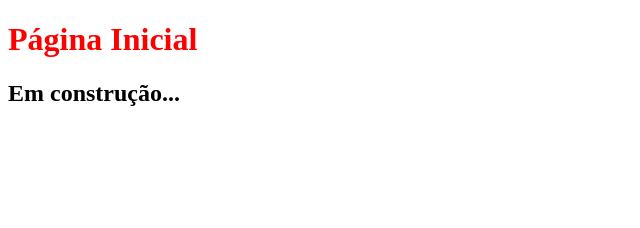
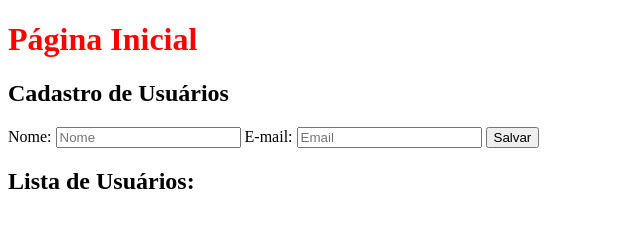
Before and after one commit to ranyelsonneres/GPE02M30114---PROGRAMACAO-WEB, a website: page projeto-crud/public/index.html in a window 1280 px wide. Shown: the whole page, without its empty margins (0-640 px from the left). Drawn offline with Linux system fonts and the light colour scheme.

Commit message:
Update index.html

```diff
--- a/projeto-crud/public/index.html
+++ b/projeto-crud/public/index.html
@@ -8,7 +8,19 @@
 </head>
 <body>
     <h1>Página Inicial</h1>
-    <h2>Em construção...</h2>
+    <h2>Cadastro de Usuários</h2>
+    <form id="user-form">
+        <label>Nome:</label>
+        <input type="text" id="nome" placeholder="Nome" required>
+        <label>E-mail:</label>
+        <input type="text" id="email" placeholder="Email" required>
+
+        <button type="submit">Salvar</button>
+    </form>
+
+    <h2>Lista de Usuários:</h2>
+    <ul id="user-list"></ul>
+
     <script src="app.js"></script>
 </body>
 </html>
```
